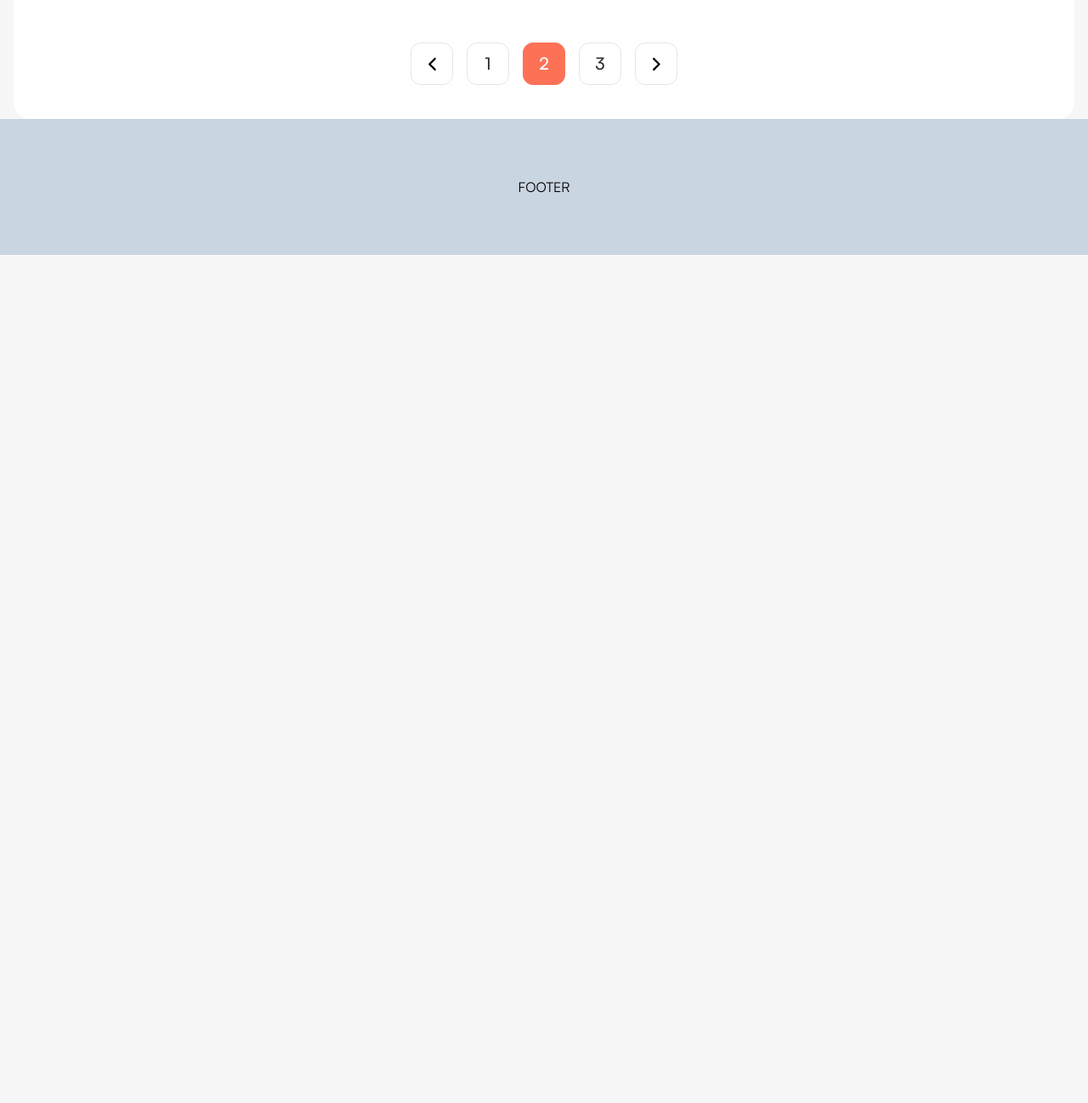
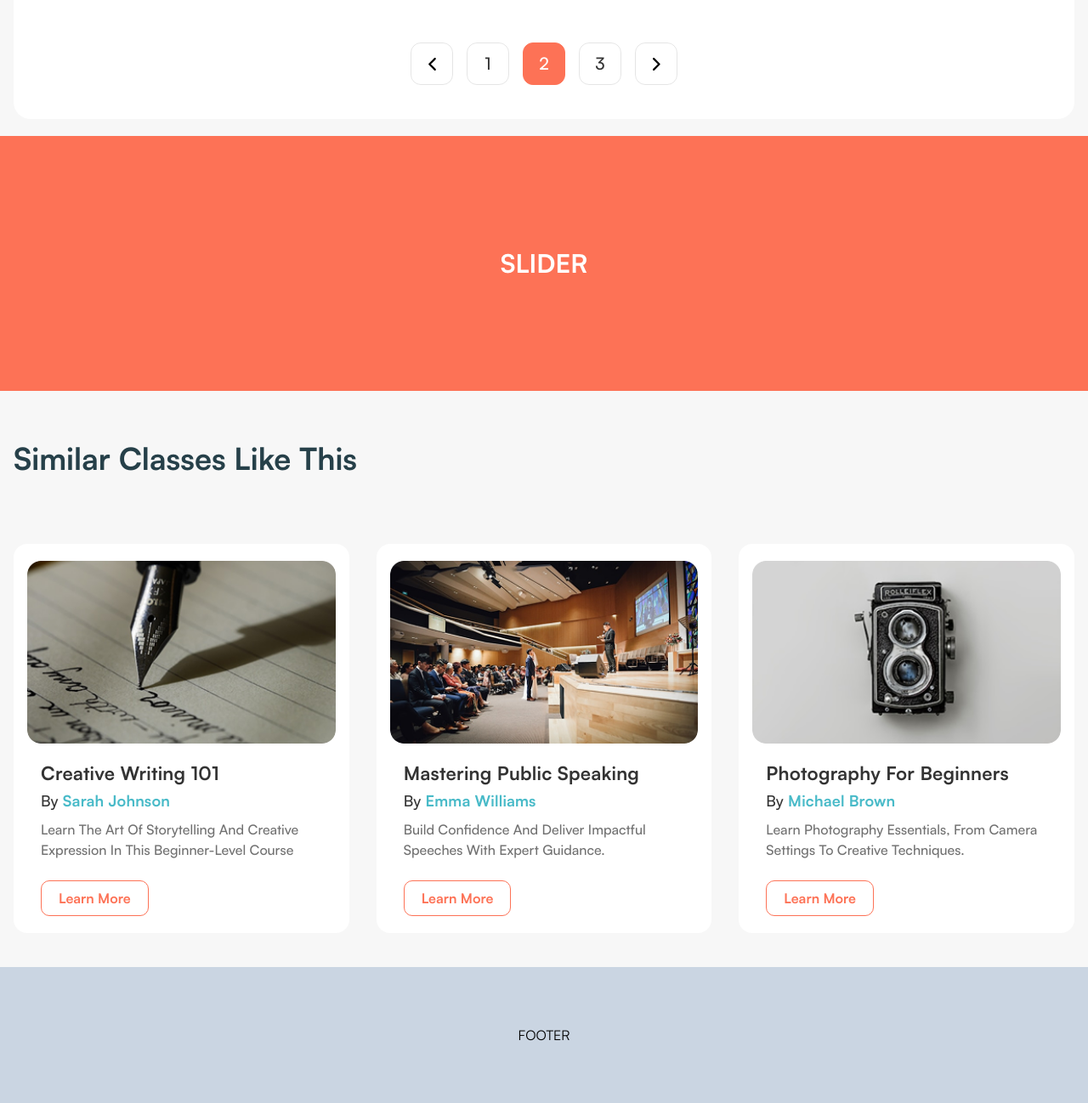
Before and after one commit to llreebor/events, a website: page src/index.html in a window 1280 px wide. Shown: the part 3321-4619 px from the top of the page at 85% size. Before the commit the page ends 3621 px from the top, so only its background shows below. Drawn offline with Linux system fonts and the light colour scheme.

Commit message:
add new section

```diff
--- a/src/css/input.css
+++ b/src/css/input.css
@@ -64,7 +64,7 @@
 }
 @layer components {
 	.btn {
-		@apply flex w-full max-w-fit items-center justify-center gap-2 rounded-[10px] text-white transition-colors;
+		@apply flex w-full max-w-fit items-center justify-center gap-2 rounded-[10px] font-bold text-white transition-colors;
 	}
 }
 /* Container max-width & paddings */
@@ -76,8 +76,11 @@
 	.btn.btn-primary {
 		@apply bg-primary hover:bg-primary-hovered p-4 text-lg font-bold;
 	}
+	.btn.btn-outline {
+		@apply hover:bg-primary-hovered text-primary border-primary hover:border-primary-hovered rounded-[10px] border-[1.5px] bg-white hover:text-white;
+	}
 	.btn.btn-sm {
-		@apply bg-primary hover:bg-primary-hovered;
+		@apply px-5 py-2;
 	}
 	.pagination-btn.active {
 		@apply bg-primary border-primary cursor-default text-white;
--- a/src/index.html
+++ b/src/index.html
@@ -1089,6 +1089,106 @@
 						</div>
 					</div>
 				</section>
+
+				<!-- TODO:Sldier -->
+				<section
+					class="bg-primary my-5 flex h-[300px] items-center justify-center text-3xl font-bold text-white"
+				>
+					SLIDER
+				</section>
+
+				<!-- Classes -->
+				<section class="py-10">
+					<div class="container">
+						<h3 class="text-4xl max-md:text-2xl">Similar Classes like this</h3>
+						<div
+							class="mt-20 grid grid-cols-3 gap-8 max-lg:grid-cols-2 max-md:mt-10 max-md:gap-5 max-sm:grid-cols-1"
+						>
+							<div class="space-y-5 rounded-2xl bg-white px-4 py-5">
+								<div class="overflow-hidden rounded-2xl">
+									<img
+										class="h-auto w-full max-w-full"
+										src="./images/classes-1.png"
+										alt="classes image"
+									/>
+								</div>
+								<div class="px-4">
+									<h3
+										class="text-[22px] tracking-[0.22px] text-gray-500 max-sm:text-[20px]"
+									>
+										Creative Writing 101
+									</h3>
+									<p class="mt-1 text-lg tracking-[0.18px] max-sm:text-base">
+										By
+										<span class="font-bold text-[#48BAC8]">Sarah Johnson</span>
+									</p>
+									<p class="mt-2 text-gray-500/70">
+										Learn the art of storytelling and creative expression in
+										this beginner-level course
+									</p>
+
+									<a href="#" class="btn btn-sm btn-outline mt-6">Learn More</a>
+								</div>
+							</div>
+
+							<div class="space-y-5 rounded-2xl bg-white px-4 py-5">
+								<div class="overflow-hidden rounded-2xl">
+									<img
+										class="h-auto w-full max-w-full"
+										src="./images/classes-2.png"
+										alt="classes image"
+									/>
+								</div>
+								<div class="px-4">
+									<h3
+										class="text-[22px] tracking-[0.22px] text-gray-500 max-sm:text-[20px]"
+									>
+										Mastering Public Speaking
+									</h3>
+									<p class="mt-1 text-lg tracking-[0.18px] max-sm:text-base">
+										By
+										<span class="font-bold text-[#48BAC8]">Emma Williams</span>
+									</p>
+									<p class="mt-2 text-gray-500/70">
+										Build confidence and deliver impactful speeches with expert
+										guidance.
+									</p>
+
+									<a href="#" class="btn btn-sm btn-outline mt-6">Learn More</a>
+								</div>
+							</div>
+
+							<div
+								class="space-y-5 rounded-2xl bg-white px-4 py-5 max-lg:col-span-2 max-sm:col-span-1"
+							>
+								<div class="overflow-hidden rounded-2xl">
+									<img
+										class="h-auto w-full max-w-full"
+										src="./images/classes-3.png"
+										alt="classes image"
+									/>
+								</div>
+								<div class="px-4">
+									<h3
+										class="text-[22px] tracking-[0.22px] text-gray-500 max-sm:text-[20px]"
+									>
+										Photography for Beginners
+									</h3>
+									<p class="mt-1 text-lg tracking-[0.18px] max-sm:text-base">
+										By
+										<span class="font-bold text-[#48BAC8]">Michael Brown</span>
+									</p>
+									<p class="mt-2 text-gray-500/70">
+										Learn photography essentials, from camera settings to
+										creative techniques.
+									</p>
+
+									<a href="#" class="btn btn-sm btn-outline mt-6">Learn More</a>
+								</div>
+							</div>
+						</div>
+					</div>
+				</section>
 			</main>
 
 			<!-- Footer -->
```
Also changed, not shown: src/css/output.css, src/images/classes-1.png (added), src/images/classes-2.png (added), src/images/classes-3.png (added).
